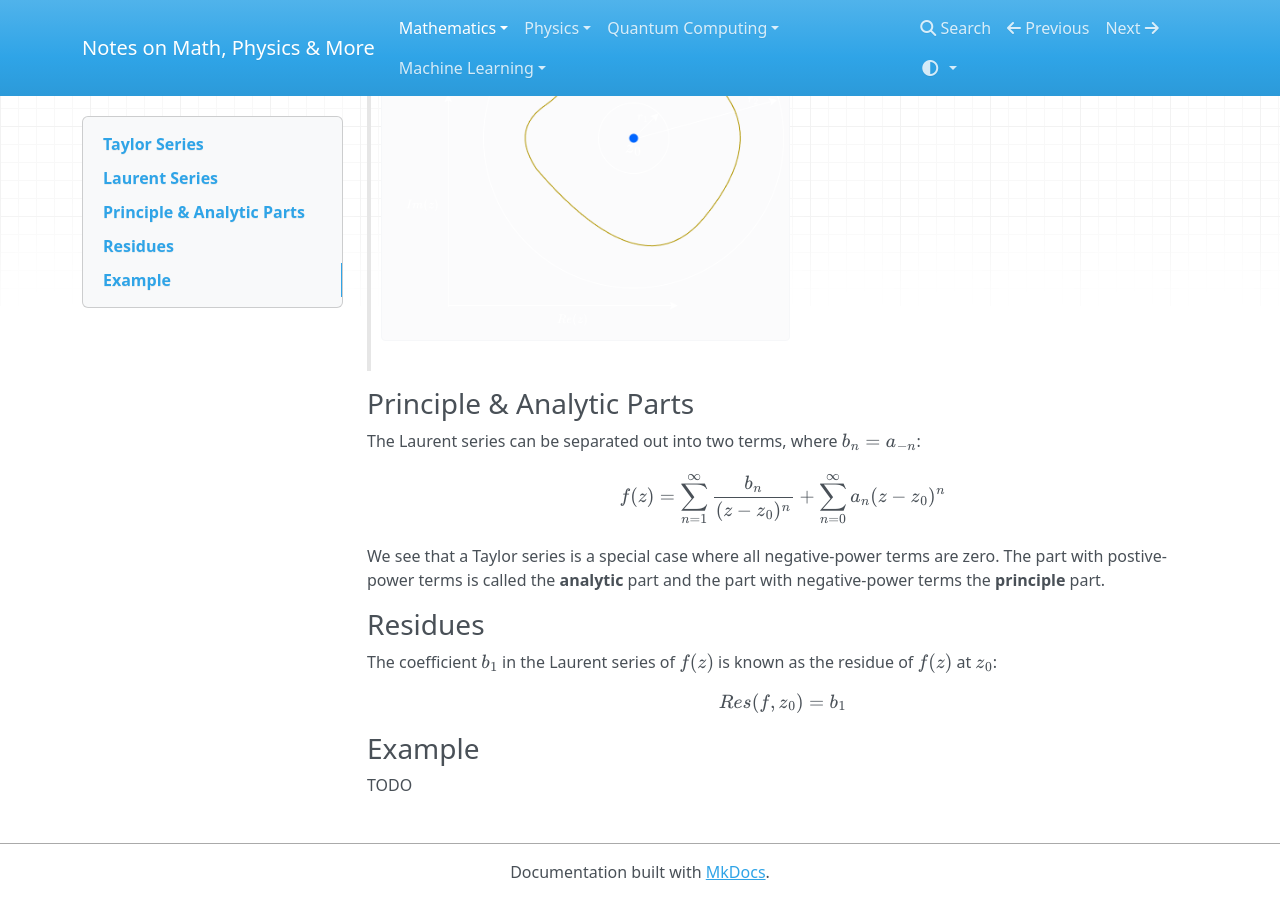
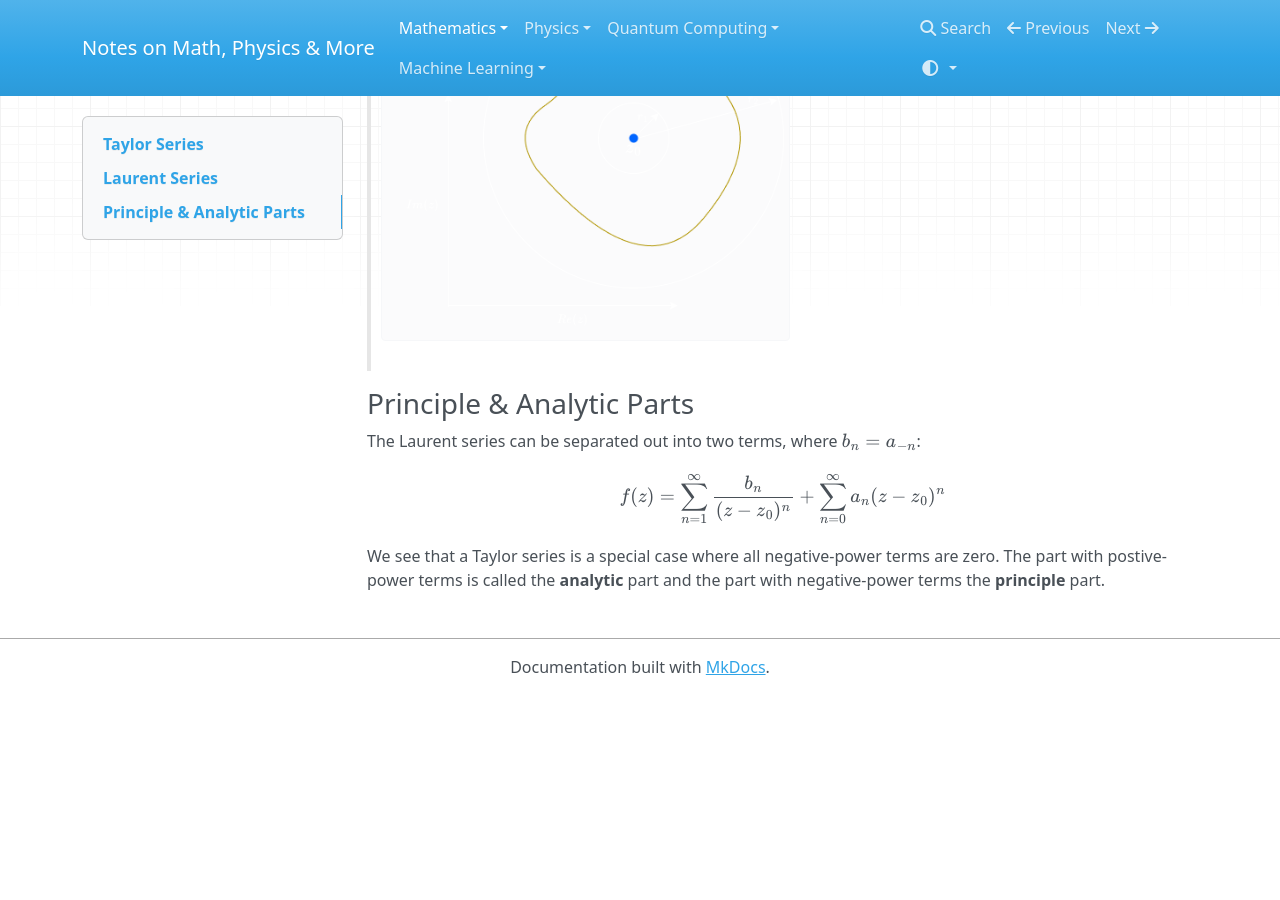
Before and after one commit to boonware/notes, an MkDocs documentation site: the page built from docs/complex_analysis/laurent_series.md, in a window 1280 px wide and 900 px high, scrolled down 709 px. Built offline with MkDocs 1.6.1, drawn with Linux system fonts in a browser that asks for light colours; nearby versions of some CDN libraries; after the commit the page ends 1404 px from its top, so only the background shows below that.

Commit message:
residues

```diff
--- a/docs/complex_analysis/laurent_series.md
+++ b/docs/complex_analysis/laurent_series.md
@@ -26,14 +26,3 @@ $$
 $$
 
 We see that a Taylor series is a special case where all negative-power terms are zero. The part with postive-power terms is called the **analytic** part and the part with negative-power terms the **principle** part.
-
-### Residues
-The coefficient $b_1$ in the Laurent series of $f(z)$ is known as the residue of $f(z)$ at $z_0$:
-
-$$
-    Res(f, z_0) = b_1
-$$
-
-### Example
-
-TODO
```
Also changed, not shown: docs/complex_analysis/residue_theorem.md (+40 -0 lines).
